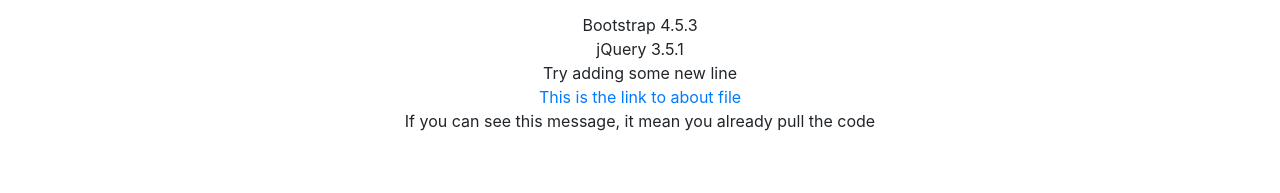
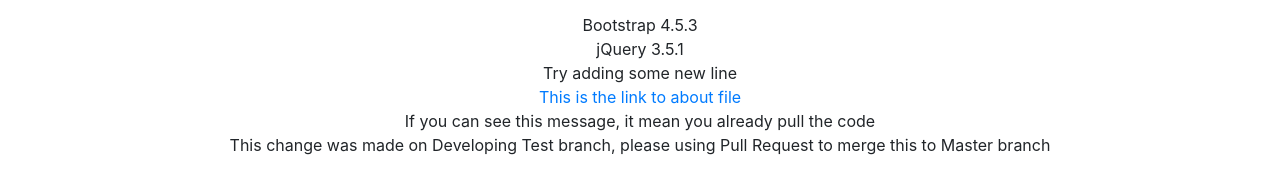
Before and after one commit to H-I-S-Vietnam/github-examples, a website: page index.html in a window 1280 px wide. Shown: the part 193-386 px from the top of the page. Drawn offline with Linux system fonts and the light colour scheme.

Commit message:
update new test file

```diff
--- a/index.html
+++ b/index.html
@@ -75,6 +75,8 @@
                     <li>Try adding some new line</li>
                     <li><a href="about.html">This is the link to about file</a></li>
                     <li>If you can see this message, it mean you already pull the code</li>
+
+                    <li>This change was made on Developing Test branch, please using Pull Request to merge this to Master branch</li>
                 </ul>
             </div>
         </div>
```
